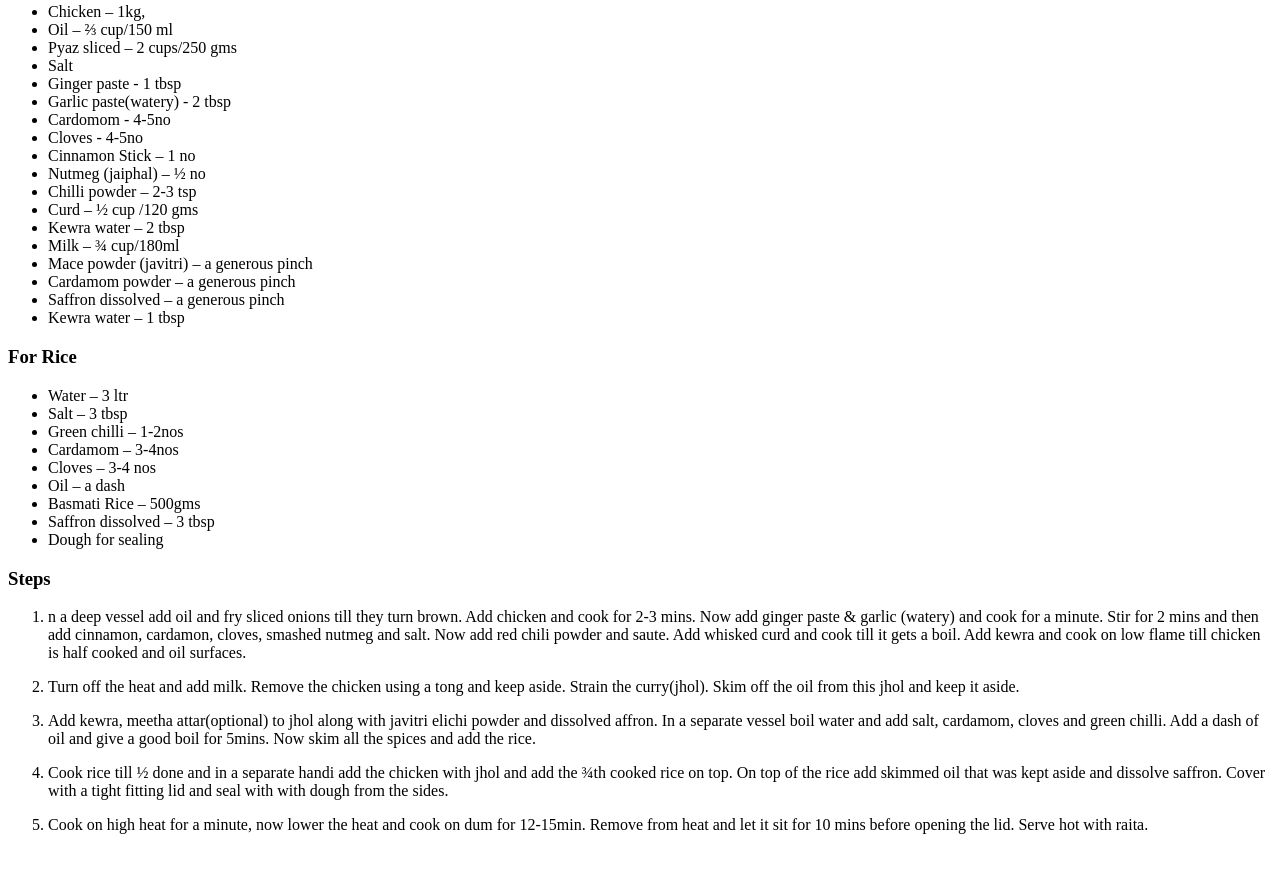
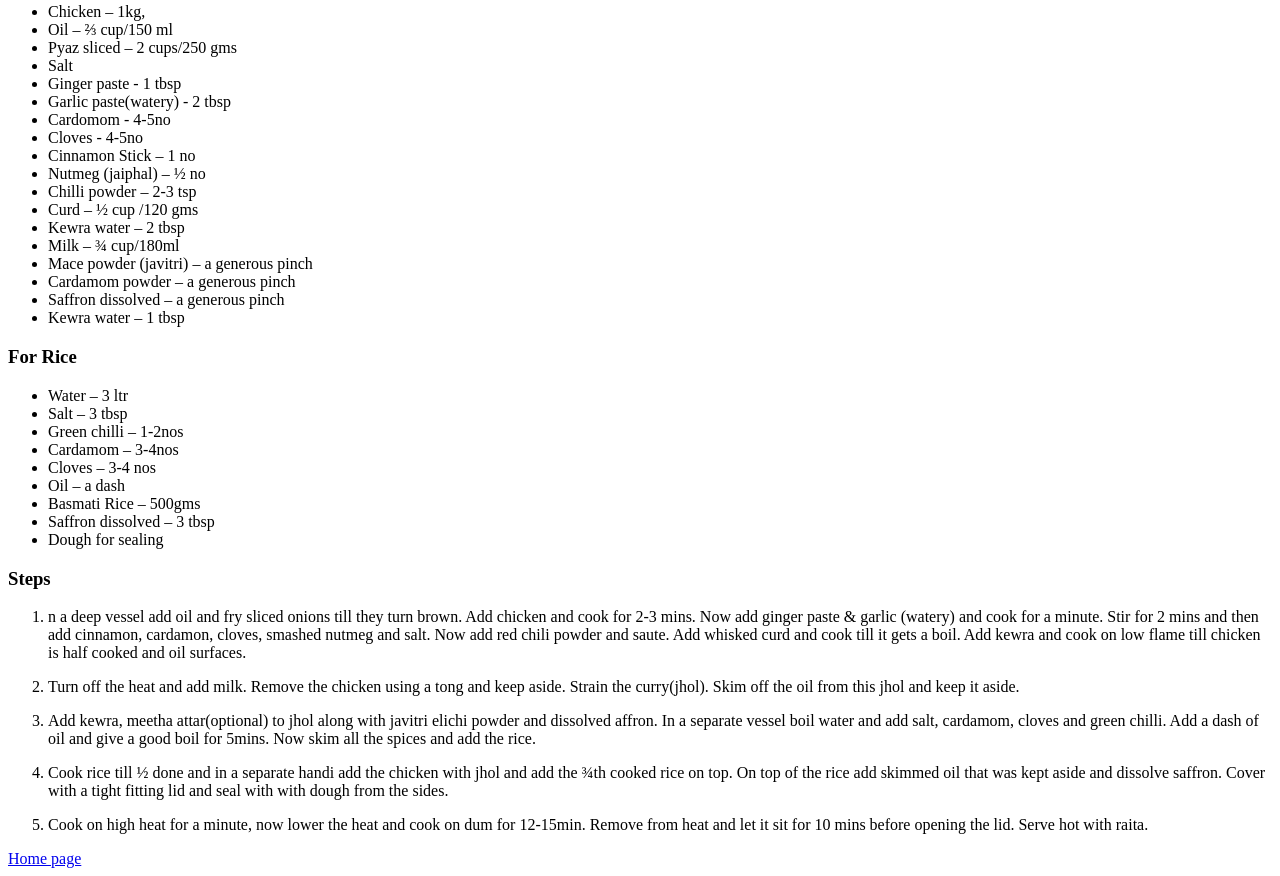
Before and after one commit to Architk08/Recipe, a plain HTML site: page biryani/lko.html in a window 1280 px wide. Shown: the part 1144-2020 px from the top of the page. Before the commit the page ends 1994 px from the top, so only its background shows below. Drawn offline with Linux system fonts and the light colour scheme.

Commit message:
Added Home page link in lko.html file

```diff
--- a/biryani/lko.html
+++ b/biryani/lko.html
@@ -84,6 +84,8 @@
             from heat and let it sit for 10 mins before
             opening the lid. Serve hot with raita.</p></li>
     </ol>
-
+    <div>
+        <a href = "../index.html"> Home page </a>
+    </div>
 </body>
 </html>
```
